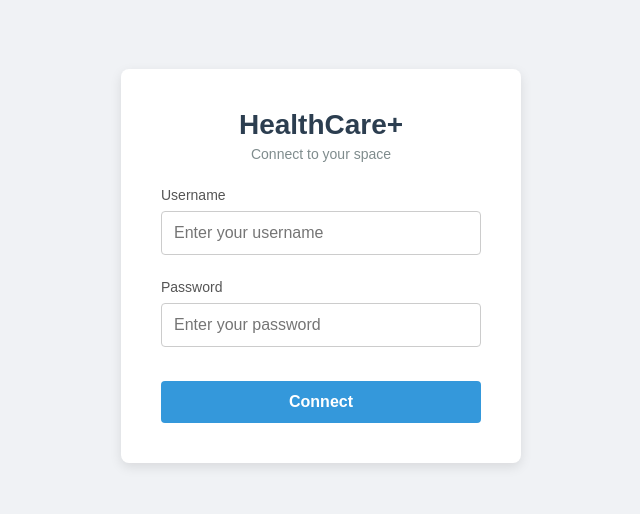
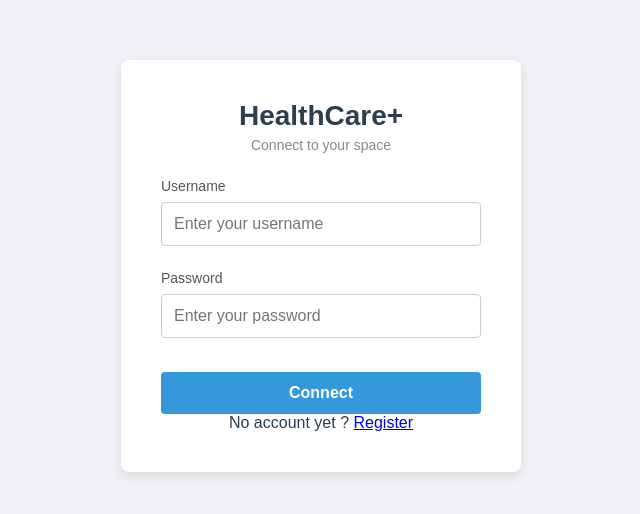
Before and after one commit to dev-gamal/HealthCare-Frontend, a React (Vite) app: page /login in a window 1280 px wide. Before the commit this address led to /. Shown: the part 134-648 px from the top of the page, without its empty margins (319-959 px from the left). Built offline with nearby package versions, Linux system fonts and the light colour scheme.

Commit message:
feat: update routing for login and registration; enhance login page with footer link

```diff
--- a/src/App.jsx
+++ b/src/App.jsx
@@ -18,9 +18,10 @@ export default function App() {
   return (
     <AuthProvider>
       <Routes>
+        <Route path="/" element={<Navigate to="/login" replace />} />
+        <Route path="/login" element={<Login />} />
+
         <Route path="/register" element={<Register />} />
-        <Route path="/" element={<Login />} />
-        <Route path="/login" element={<Navigate to="/" replace />} />
 
         <Route element={<AuthGuard />}>
           <Route element={<Layout />}>
--- a/src/pages/Login/Login.jsx
+++ b/src/pages/Login/Login.jsx
@@ -1,5 +1,5 @@
 import { useState } from "react";
-import { useNavigate } from "react-router-dom";
+import { useNavigate, Link } from "react-router-dom";
 import { useForm } from "react-hook-form";
 import { yupResolver } from "@hookform/resolvers/yup";
 import * as yup from "yup";
@@ -78,6 +78,12 @@ export default function Login() {
             Connect
           </button>
         </form>
+
+        <div className="login-footer">
+          <p>
+            No account yet ? <Link to="/register">Register</Link>
+          </p>
+        </div>
       </div>
     </div>
   );
--- a/src/pages/Login/login.css
+++ b/src/pages/Login/login.css
@@ -94,3 +94,8 @@
 .btn-login:hover {
     background-color: #2980b9;
 }
+
+.login-footer {
+    margin-top: "1.5rem";
+    text-align: center;
+}
--- a/src/pages/Register/register.css
+++ b/src/pages/Register/register.css
@@ -69,7 +69,7 @@
 .btn-submit {
     width: 100%;
     padding: 0.75rem;
-    background-color: #007bff;
+    background-color:#3498db;;
     color: white;
     border: none;
     border-radius: 4px;
@@ -95,7 +95,7 @@
 }
 
 .register-footer a {
-    color: #007bff;
+    color: #3498db;
     text-decoration: none;
 }
 
```
